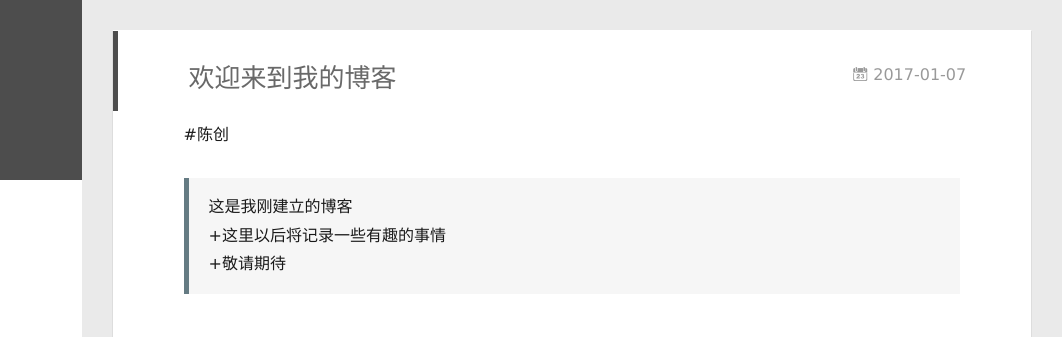
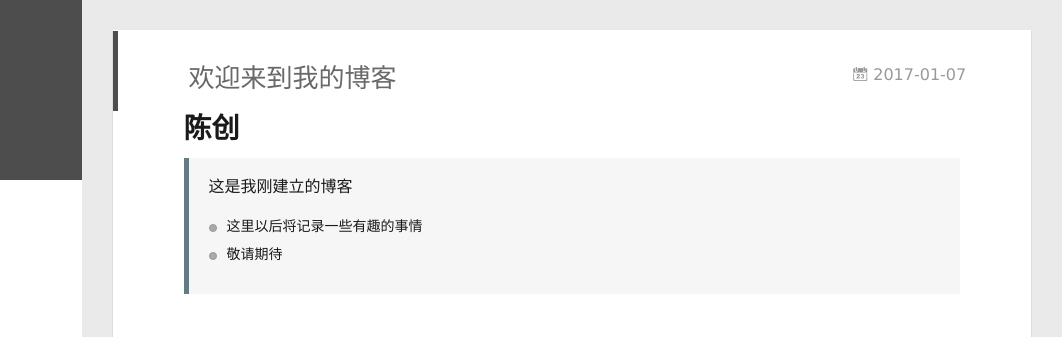
Before and after one commit to chenchuanggithub/cc-2, a plain HTML site: page 2017/01/07/demo/index.html in a window 1280 px wide. Shown: the top 337 px of the page, 218-1280 px from the left. Drawn offline with Linux system fonts and the light colour scheme; no server answers.

Commit message:
Site updated: 2017-01-08 20:01:11

```diff
--- a/2017/01/07/demo/index.html
+++ b/2017/01/07/demo/index.html
@@ -8,22 +8,28 @@
   <link rel="dns-prefetch" href="http://yoursite.com">
   <title>欢迎来到我的博客 | 足迹</title>
   <meta name="viewport" content="width=device-width, initial-scale=1, maximum-scale=1">
-  <meta name="description" content="#陈创
+  <meta name="description" content="陈创
+这是我刚建立的博客
 
-这是我刚建立的博客+这里以后将记录一些有趣的事情+敬请期待">
+这里以后将记录一些有趣的事情
+敬请期待">
 <meta property="og:type" content="article">
 <meta property="og:title" content="欢迎来到我的博客">
 <meta property="og:url" content="http://yoursite.com/2017/01/07/demo/index.html">
 <meta property="og:site_name" content="足迹">
-<meta property="og:description" content="#陈创
+<meta property="og:description" content="陈创
+这是我刚建立的博客
 
-这是我刚建立的博客+这里以后将记录一些有趣的事情+敬请期待">
-<meta property="og:updated_time" content="2017-01-08T11:58:58.607Z">
+这里以后将记录一些有趣的事情
+敬请期待">
+<meta property="og:updated_time" content="2017-01-08T12:01:01.706Z">
 <meta name="twitter:card" content="summary">
 <meta name="twitter:title" content="欢迎来到我的博客">
-<meta name="twitter:description" content="#陈创
+<meta name="twitter:description" content="陈创
+这是我刚建立的博客
 
-这是我刚建立的博客+这里以后将记录一些有趣的事情+敬请期待">
+这里以后将记录一些有趣的事情
+敬请期待">
 
     <link rel="alternative" href="/atom.xml" title="足迹" type="application/atom+xml">
 
@@ -179,9 +185,12 @@
 
     <div class="article-entry" itemprop="articleBody">
 
-        <p>#陈创</p>
-<blockquote>
-<p>这是我刚建立的博客<br>+这里以后将记录一些有趣的事情<br>+敬请期待</p>
+        <h1 id="陈创"><a href="#陈创" class="headerlink" title="陈创"></a>陈创</h1><blockquote>
+<p>这是我刚建立的博客</p>
+<ul>
+<li>这里以后将记录一些有趣的事情</li>
+<li>敬请期待</li>
+</ul>
 </blockquote>
 
 
```
Also changed, not shown: index.html (+6 -3 lines).
